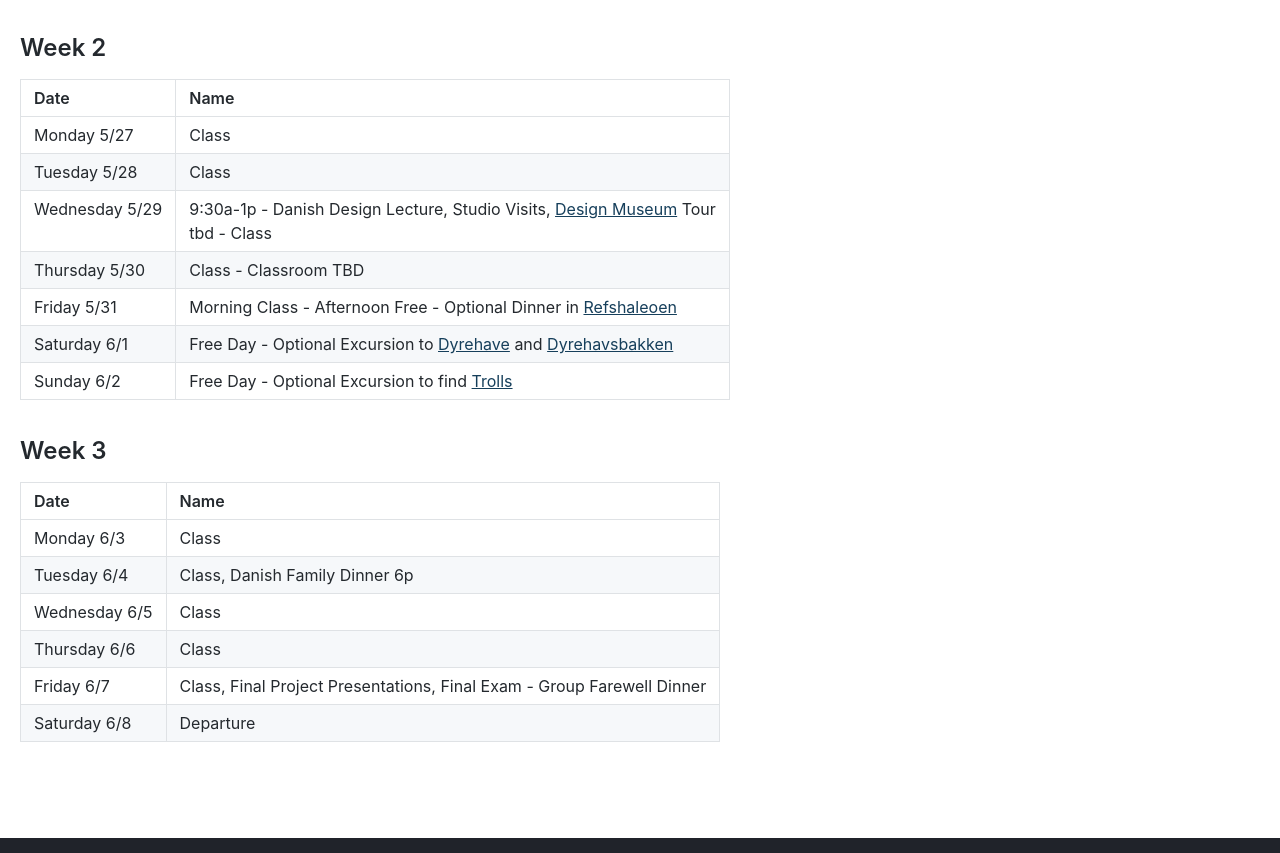
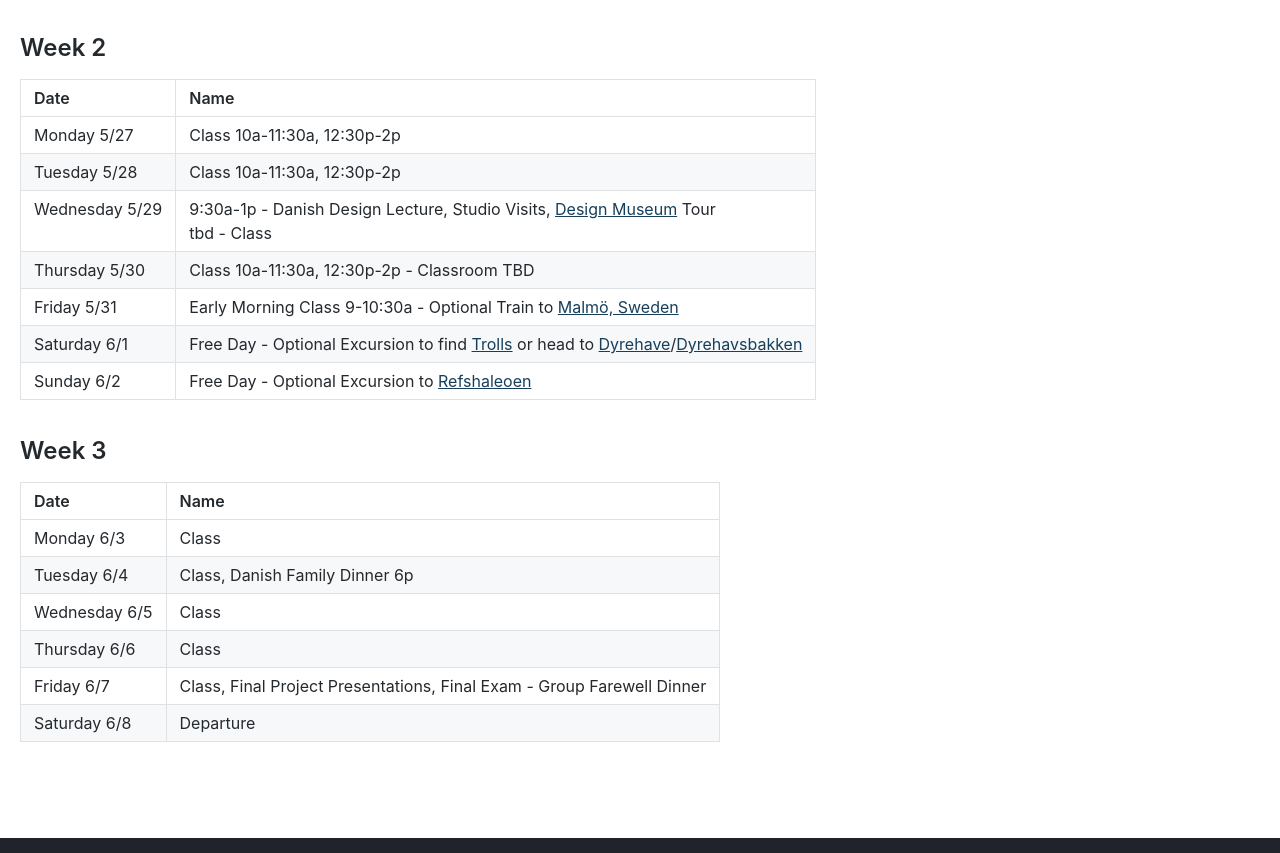
Before and after one commit to cph426-2019/cph426-2019.github.io, a plain HTML site: page docs/schedule.html in a window 1280 px wide. Shown: the part 962-1815 px from the top of the page. Drawn offline with nearby package versions, Linux system fonts and the light colour scheme.

Commit message:
Deploy website
Deploy website version based on de297c91090d02a8b14b5bab06fd0a22a24aa78e

```diff
--- a/docs/schedule.html
+++ b/docs/schedule.html
@@ -31,13 +31,13 @@
 <tr><th>Date</th><th>Name</th></tr>
 </thead>
 <tbody>
-<tr><td>Monday 5/27</td><td>Class</td></tr>
-<tr><td>Tuesday 5/28</td><td>Class</td></tr>
+<tr><td>Monday 5/27</td><td>Class 10a-11:30a, 12:30p-2p</td></tr>
+<tr><td>Tuesday 5/28</td><td>Class 10a-11:30a, 12:30p-2p</td></tr>
 <tr><td>Wednesday 5/29</td><td>9:30a-1p - Danish Design Lecture, Studio Visits, <a href="https://designmuseum.dk/en/">Design Museum</a> Tour<br>tbd - Class</td></tr>
-<tr><td>Thursday 5/30</td><td>Class - Classroom TBD</td></tr>
-<tr><td>Friday 5/31</td><td>Morning Class - Afternoon Free - Optional Dinner in <a href="https://www.nytimes.com/2019/03/29/travel/copenhagen-refshaleoen.html">Refshaleoen</a></td></tr>
-<tr><td>Saturday 6/1</td><td>Free Day - Optional Excursion to <a href="https://en.wikipedia.org/wiki/J%C3%A6gersborg_Dyrehave">Dyrehave</a> and <a href="https://en.wikipedia.org/wiki/Dyrehavsbakken">Dyrehavsbakken</a></td></tr>
-<tr><td>Sunday 6/2</td><td>Free Day - Optional Excursion to find <a href="https://thomasdambo.com/works/forgotten-giants/">Trolls</a></td></tr>
+<tr><td>Thursday 5/30</td><td>Class 10a-11:30a, 12:30p-2p - Classroom TBD</td></tr>
+<tr><td>Friday 5/31</td><td>Early Morning Class 9-10:30a - Optional Train to <a href="https://en.wikipedia.org/wiki/Malm%C3%B6">Malmö, Sweden</a></td></tr>
+<tr><td>Saturday 6/1</td><td>Free Day - Optional Excursion to find <a href="https://thomasdambo.com/works/forgotten-giants/">Trolls</a> or head to <a href="https://en.wikipedia.org/wiki/J%C3%A6gersborg_Dyrehave">Dyrehave</a>/<a href="https://en.wikipedia.org/wiki/Dyrehavsbakken">Dyrehavsbakken</a></td></tr>
+<tr><td>Sunday 6/2</td><td>Free Day - Optional Excursion to <a href="https://www.nytimes.com/2019/03/29/travel/copenhagen-refshaleoen.html">Refshaleoen</a></td></tr>
 </tbody>
 </table>
 <h2><a class="anchor" aria-hidden="true" id="week-3"></a><a href="#week-3" aria-hidden="true" class="hash-link"><svg class="hash-link-icon" aria-hidden="true" height="16" version="1.1" viewBox="0 0 16 16" width="16"><path fill-rule="evenodd" d="M4 9h1v1H4c-1.5 0-3-1.69-3-3.5S2.55 3 4 3h4c1.45 0 3 1.69 3 3.5 0 1.41-.91 2.72-2 3.25V8.59c.58-.45 1-1.27 1-2.09C10 5.22 8.98 4 8 4H4c-.98 0-2 1.22-2 2.5S3 9 4 9zm9-3h-1v1h1c1 0 2 1.22 2 2.5S13.98 12 13 12H9c-.98 0-2-1.22-2-2.5 0-.83.42-1.64 1-2.09V6.25c-1.09.53-2 1.84-2 3.25C6 11.31 7.55 13 9 13h4c1.45 0 3-1.69 3-3.5S14.5 6 13 6z"></path></svg></a>Week 3</h2>
```
Also changed, not shown: docs/assignments.html (+4 -4 lines), docs/assignments/index.html (+4 -4 lines), docs/schedule/index.html (+6 -6 lines).
